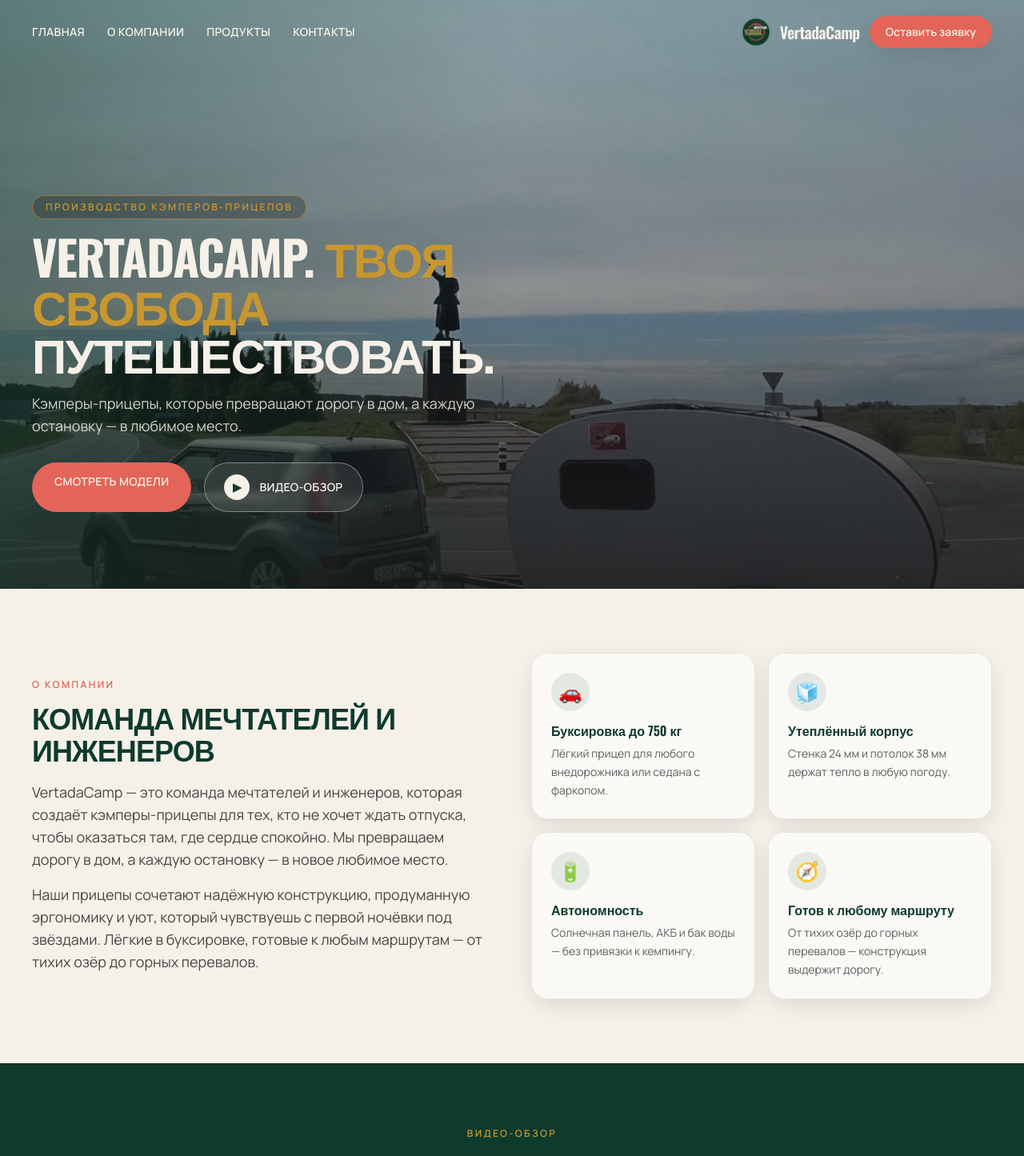
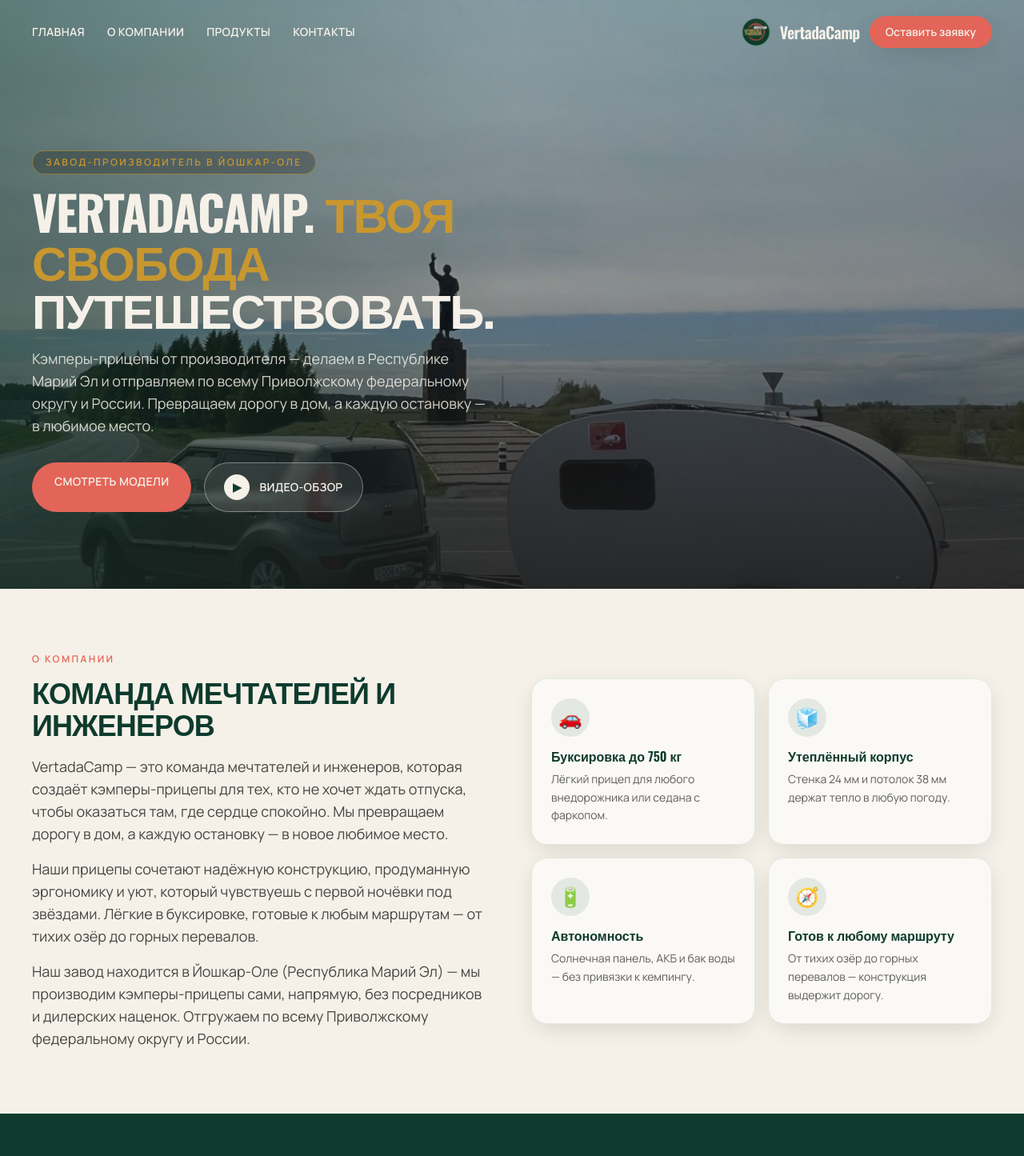
Before and after one commit to timofeyka201/vertadacamp, a Next.js app: page / in a window 1280 px wide. Shown: the top 1445 px of the page at 80% size. Built offline with nearby package versions, Linux system fonts and the light colour scheme.

Commit message:
Regional SEO for Mari El / Volga Federal District
Site copy, meta title/description, keywords, geo meta tags, and
structured data now emphasize the Yoshkar-Ola factory and direct
manufacturer positioning for regional (Mari El, PFO) search intent.

```diff
--- a/app/layout.tsx
+++ b/app/layout.tsx
@@ -20,9 +20,10 @@
 });
 
 const SITE_URL = "https://vertadacamp.ru";
-const SITE_TITLE = "VertadaCamp — кэмперы-прицепы | Твоя свобода путешествовать";
+const SITE_TITLE =
+  "VertadaCamp — кэмперы-прицепы от производителя в Йошкар-Оле";
 const SITE_DESCRIPTION =
-  "VertadaCamp — производитель кэмперов-прицепов. Эконом, Базовая и Комфорт комплектации. Надёжная конструкция, продуманная эргономика, уют в дороге.";
+  "VertadaCamp — завод-производитель кэмперов-прицепов в Йошкар-Оле (Республика Марий Эл). Продажа и доставка по ПФО и всей России напрямую, без посредников. Эконом, Базовая и Комфорт комплектации.";
 
 export const metadata: Metadata = {
   metadataBase: new URL(SITE_URL),
@@ -31,8 +32,12 @@
   keywords: [
     "кэмпер прицеп",
     "кэмпер-прицеп купить",
+    "производитель кэмперов-прицепов",
+    "завод кэмперов Йошкар-Ола",
+    "кэмпер прицеп Марий Эл",
+    "кэмпер прицеп Йошкар-Ола",
+    "прицепы для путешествий ПФО",
     "дом на колёсах прицеп",
-    "прицеп для путешествий",
     "автодом прицеп",
     "VertadaCamp",
   ],
@@ -64,6 +69,12 @@
   },
   verification: {
     yandex: "ee6f0c1f0d732a3f",
+  },
+  other: {
+    "geo.region": "RU-ME",
+    "geo.placename": "Йошкар-Ола",
+    "geo.position": "56.6383;47.8917",
+    ICBM: "56.6383, 47.8917",
   },
 };
 
--- a/app/page.tsx
+++ b/app/page.tsx
@@ -21,17 +21,26 @@
   return digits ? Number(digits) : undefined;
 }
 
+const AREA_SERVED = [
+  { "@type": "AdministrativeArea", name: "Республика Марий Эл" },
+  { "@type": "AdministrativeArea", name: "Приволжский федеральный округ" },
+  { "@type": "Country", name: "Россия" },
+];
+
 function structuredData() {
   const organization = {
-    "@type": "Organization",
+    "@type": ["Organization", "LocalBusiness"],
     "@id": `${SITE_URL}/#organization`,
     name: "VertadaCamp",
     legalName: 'ООО «Вертада»',
+    description:
+      "Завод-производитель кэмперов-прицепов в Йошкар-Оле. Продажа напрямую, без посредников, доставка по Республике Марий Эл, Приволжскому федеральному округу и всей России.",
     url: SITE_URL,
     logo: `${SITE_URL}/images/logo.png`,
     image: `${SITE_URL}/images/hero.jpg`,
     email: "Maf@vertada.ru",
     telephone: "+79276847252",
+    priceRange: "от 450 000 ₽",
     address: {
       "@type": "PostalAddress",
       streetAddress: "ул. Машиностроителей, д. 72, корпус литер В, офис 1",
@@ -40,6 +49,12 @@
       postalCode: "424028",
       addressCountry: "RU",
     },
+    geo: {
+      "@type": "GeoCoordinates",
+      latitude: 56.6383,
+      longitude: 47.8917,
+    },
+    areaServed: AREA_SERVED,
     sameAs: ["https://t.me/Kotletkad", "https://vk.com/vertada"],
   };
 
@@ -49,6 +64,8 @@
     description: product.tagline,
     image: `${SITE_URL}${product.image}`,
     brand: { "@type": "Brand", name: "VertadaCamp" },
+    manufacturer: { "@id": `${SITE_URL}/#organization` },
+    areaServed: AREA_SERVED,
     offers: {
       "@type": "Offer",
       url: `${SITE_URL}/#catalog`,
--- a/components/About.tsx
+++ b/components/About.tsx
@@ -45,6 +45,12 @@
               буксировке, готовые к любым маршрутам — от тихих озёр до горных
               перевалов.
             </p>
+            <p className="mt-4 text-base leading-relaxed text-graphite/80 sm:text-lg">
+              Наш завод находится в Йошкар-Оле (Республика Марий Эл) — мы
+              производим кэмперы-прицепы сами, напрямую, без посредников и
+              дилерских наценок. Отгружаем по всему Приволжскому федеральному
+              округу и России.
+            </p>
           </div>
 
           <div className="grid grid-cols-1 gap-4 sm:grid-cols-2">
--- a/components/Hero.tsx
+++ b/components/Hero.tsx
@@ -21,14 +21,15 @@
 
       <div className="container-x relative z-10 pb-16 pt-40 md:pb-24">
         <p className="mb-4 inline-block rounded-full border border-gold/60 bg-graphite/30 px-4 py-1.5 text-xs font-semibold uppercase tracking-[0.2em] text-gold backdrop-blur-sm">
-          Производство кэмперов-прицепов
+          Завод-производитель в Йошкар-Оле
         </p>
         <h1 className="max-w-3xl font-heading text-4xl font-bold uppercase leading-[1.05] tracking-tight text-cream sm:text-5xl md:text-6xl">
           VertadaCamp. <span className="text-gold">Твоя свобода</span> путешествовать.
         </h1>
         <p className="mt-5 max-w-xl text-base text-cream/85 sm:text-lg">
-          Кэмперы-прицепы, которые превращают дорогу в дом, а каждую остановку —
-          в любимое место.
+          Кэмперы-прицепы от производителя — делаем в Республике Марий Эл и
+          отправляем по всему Приволжскому федеральному округу и России.
+          Превращаем дорогу в дом, а каждую остановку — в любимое место.
         </p>
 
         <div className="mt-8 flex flex-wrap gap-4">
```
